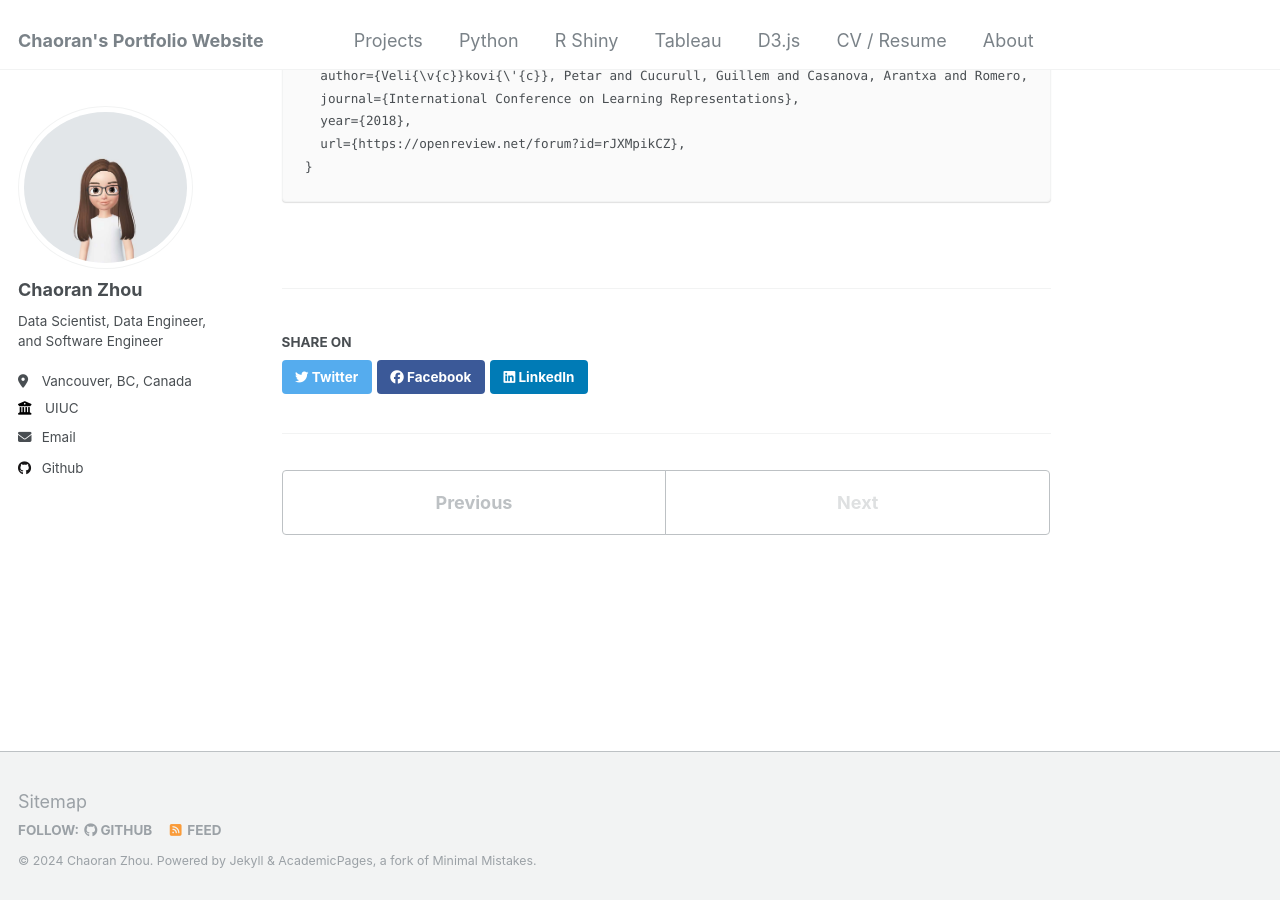
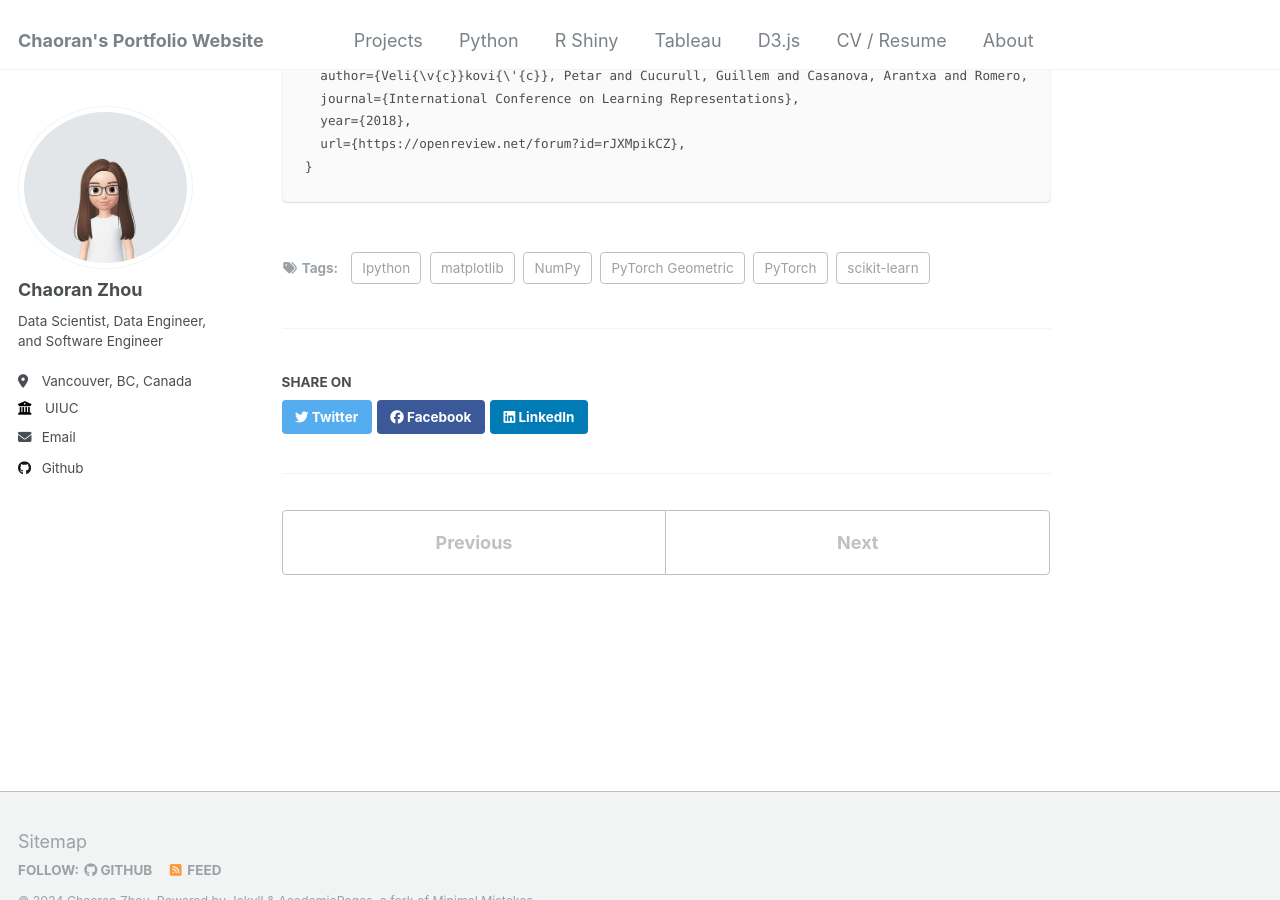
Before and after one commit to ranranrunforit/ranranrunforit.github.io, a Jekyll site: the page built from _projects/project-5.md, in a window 1280 px wide and 900 px high, scrolled down 2556 px. Built offline with Jekyll 4.4.1, drawn with Linux system fonts in a browser that asks for light colours; some of the changed text lies outside the part shown.

Commit message:
Update project-5.md

```diff
--- a/_projects/project-5.md
+++ b/_projects/project-5.md
@@ -2,6 +2,14 @@
 title: "Reproducibility Project for Graph Attention Networks"
 excerpt: "Graph Attention Networks using Python PyTorch.<br/><img src='/images/GAT.png'>"
 collection: projects
+date: 2024-05-06
+tags:
+  - PyTorch
+  - PyTorch Geometric
+  - NumPy
+  - scikit-learn
+  - Ipython
+  - matplotlib
 ---
 
 The publication: *[P. VelickoviÊ, G. Cucurull, A. Casanova, A. Romero, P. Lio, and Y. Bengio, “Graph attention networks,” arXiv preprint arXiv:1710.10903, 2017.](https://doi.org/10.48550/arXiv.1710.10903)*
```
